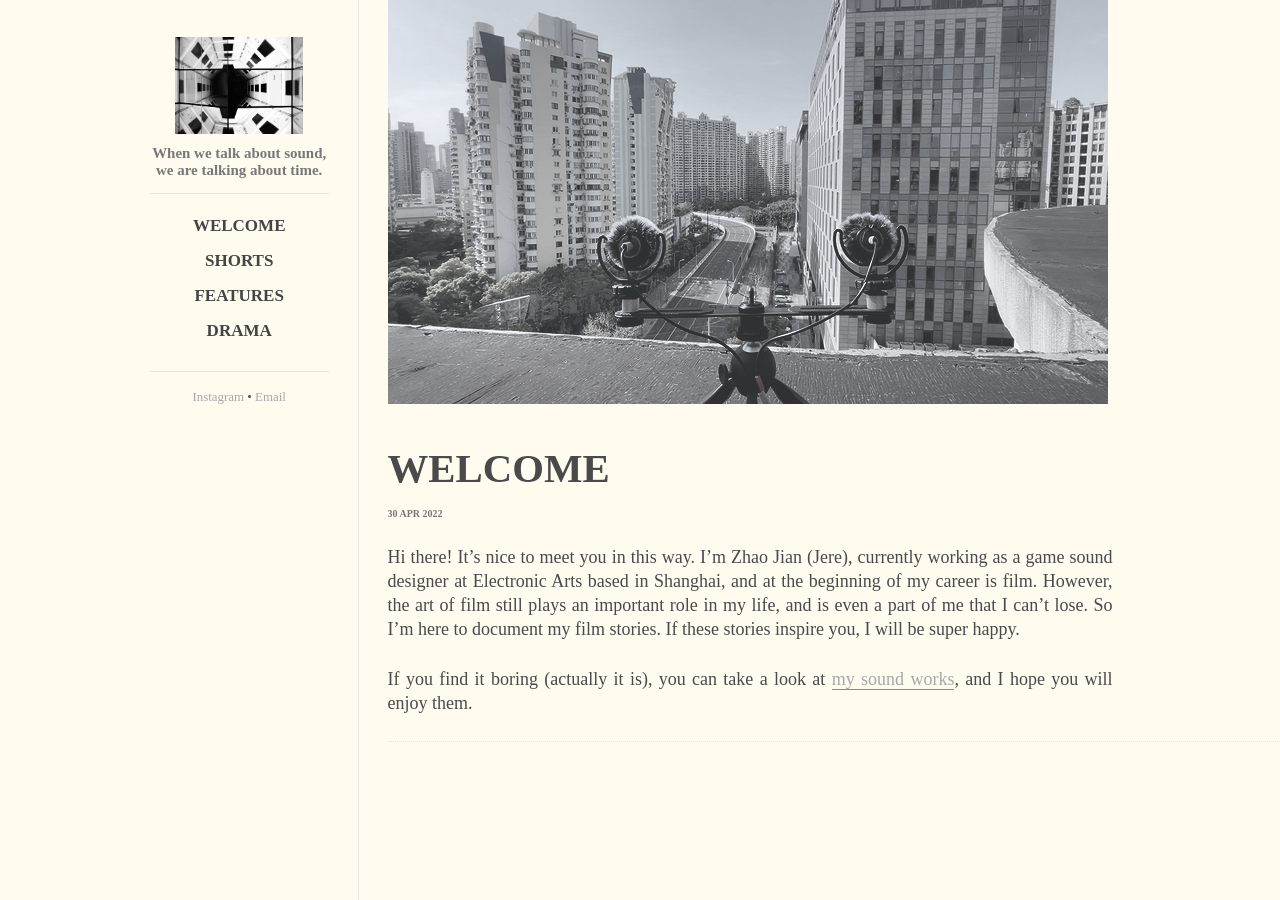
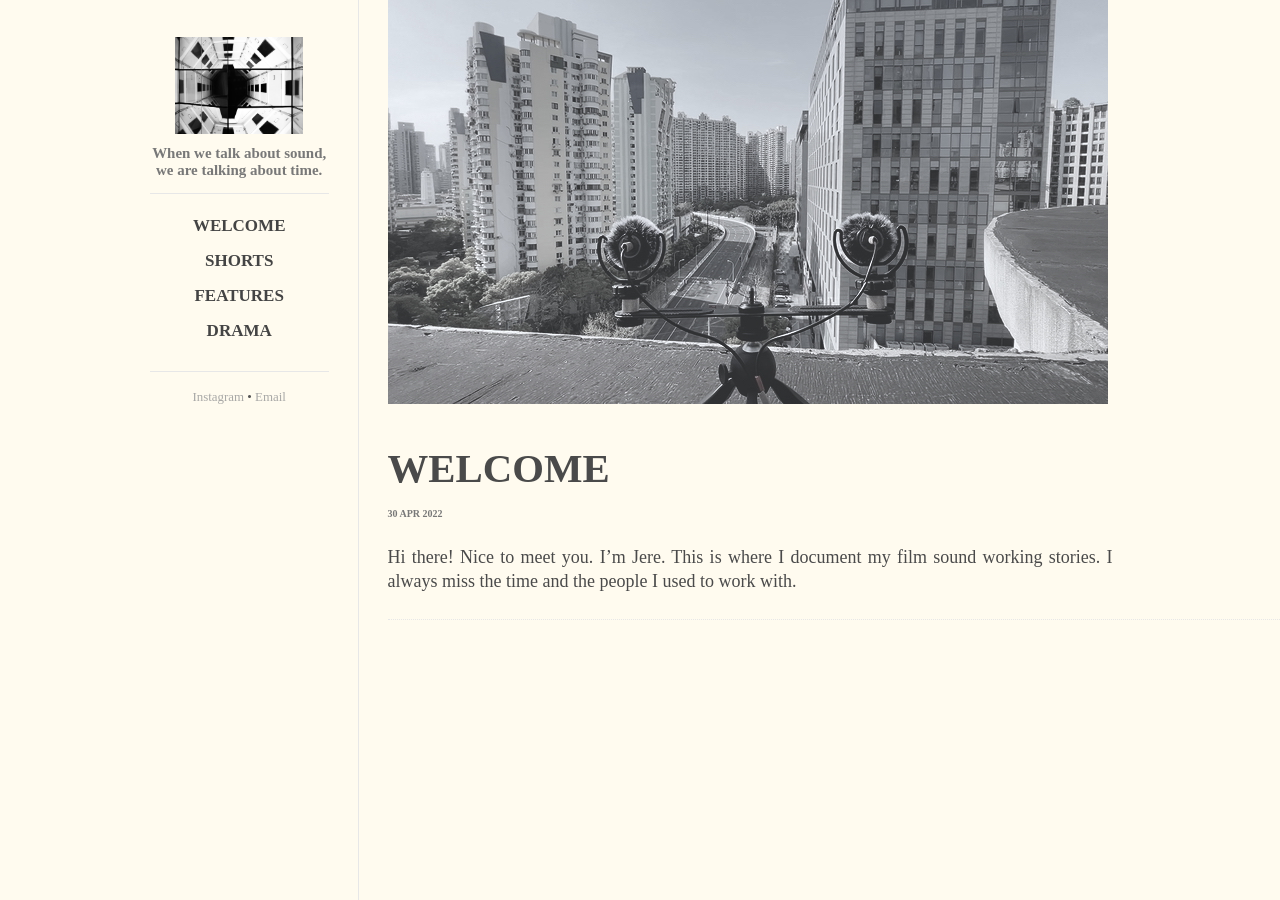
Before and after one commit to zhaojian26/works, a Jekyll site: the page built from _posts/2022-04-30-welcome.md, in a window 1280 px wide. Built offline with Jekyll 4.4.1, drawn with Linux system fonts in a browser that asks for light colours.

Commit message:
Update 2022-04-30-welcome.md
remove youtube link

```diff
--- a/_posts/2022-04-30-welcome.md
+++ b/_posts/2022-04-30-welcome.md
@@ -6,6 +6,8 @@ date:   2022-04-30 16:00:00
 categories: posts
 ---
 <br>
-Hi there! It's nice to meet you in this way. I'm Zhao Jian (Jere), currently working as a game sound designer at Electronic Arts based in Shanghai, and at the beginning of my career is film. However, the art of film still plays an important role in my life, and is even a part of me that I can't lose. So I'm here to document my film stories. If these stories inspire you, I will be super happy.
-
-If you find it boring (actually it is), you can take a look at [my sound works](https://www.youtube.com/@zhaojian/videos), and I hope you will enjoy them.
+Hi there!
+Nice to meet you.
+I'm Jere.
+This is where I document my film sound working stories.
+I always miss the time and the people I used to work with.
```
